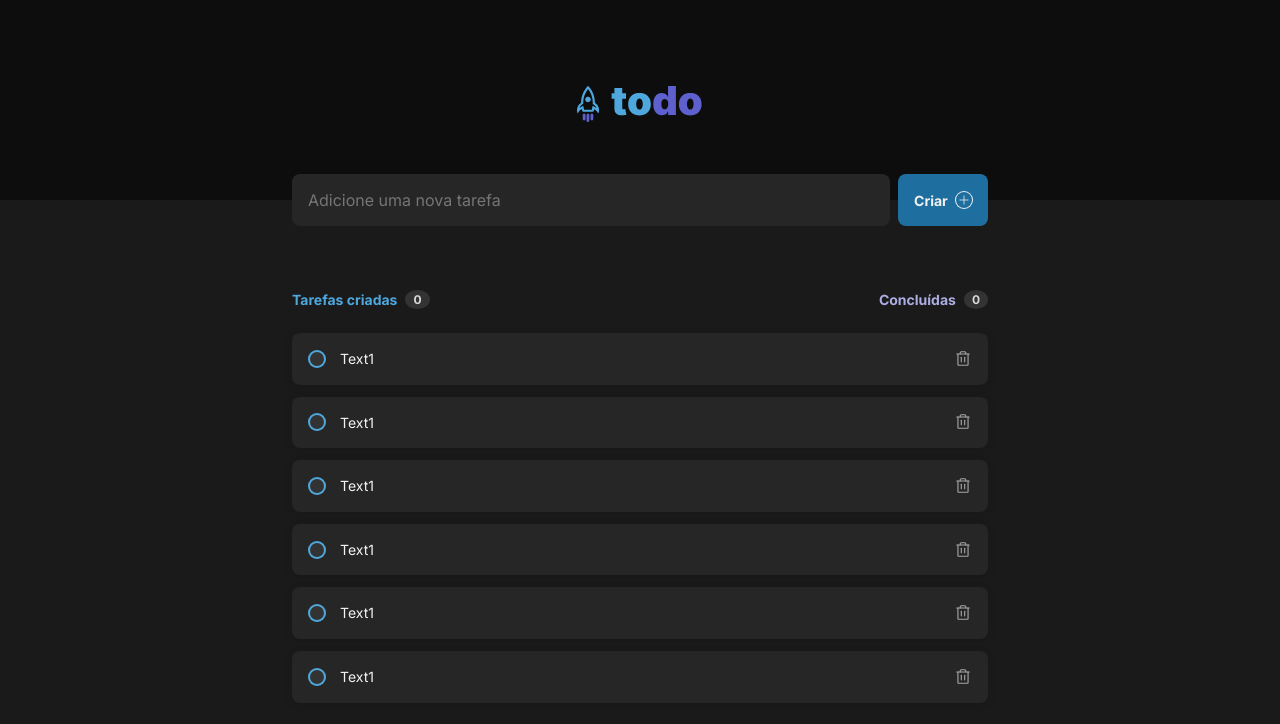
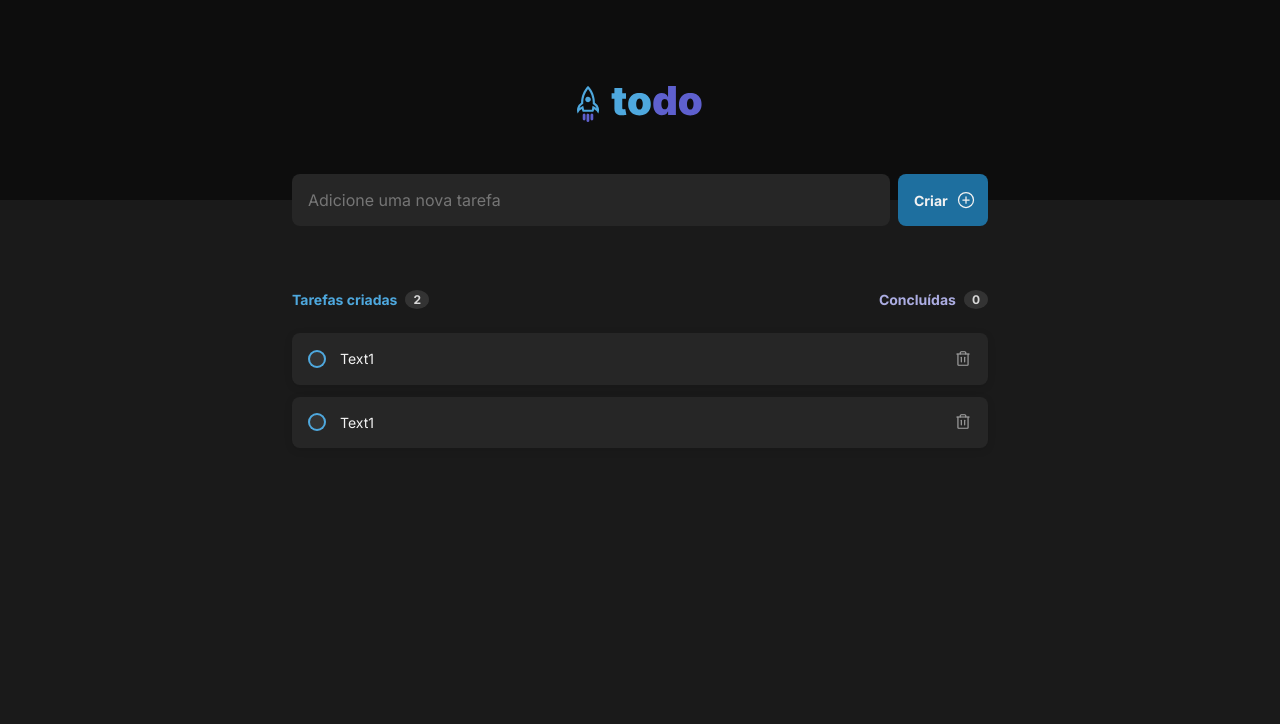
Before and after one commit to filiphis/todo-list-react, a React (Vite) app: page / in a window 1280 px wide. Shown: the top 724 px of the page. Built offline with nearby package versions, Linux system fonts and the light colour scheme.

Commit message:
Adicionando tarefas

```diff
--- a/src/components/Button/index.tsx
+++ b/src/components/Button/index.tsx
@@ -1,4 +1,4 @@
-import { Plus } from 'phosphor-react'
+import { PlusCircle } from 'phosphor-react'
 import { ReactElement } from 'react'
 import * as S from './styles'
 
@@ -10,9 +10,9 @@ export function Button() {
   return (
     <S.Wrapper>
       <>
-        Criar
         <div>
-          <Plus size={12} />
+          Criar
+          <PlusCircle size={20} />
         </div>
       </>
     </S.Wrapper>
--- a/src/components/Button/styles.ts
+++ b/src/components/Button/styles.ts
@@ -28,12 +28,9 @@ export const Wrapper = styled.button`
 
     div {
       display: flex;
-      justify-content: center;
+      gap: 0.8rem;
+      justify-content: space-around;
       align-items: center;
-      width: 1.6rem;
-      height: 1.6rem;
-      box-shadow: 0 0 0 1px ${theme.colors['gray-100']};
-      border-radius: 50%;
     }
   `}
 `
--- a/src/components/Input/@types.d.ts
+++ b/src/components/Input/@types.d.ts
@@ -1,3 +1,5 @@
-export type ButtonProps = {
+import { InputHTMLAttributes } from 'react'
+
+export type ButtonProps = InputHTMLAttributes<HTMLInputElement> & {
   placeholderText: string
 }
--- a/src/components/Input/index.tsx
+++ b/src/components/Input/index.tsx
@@ -2,6 +2,6 @@ import { ButtonProps } from './@types'
 
 import * as S from './styles'
 
-export function Input({ placeholderText }: ButtonProps) {
-  return <S.Wrapper placeholder={placeholderText}></S.Wrapper>
+export function Input({ placeholderText, ...props }: ButtonProps) {
+  return <S.Wrapper placeholder={placeholderText} {...props}></S.Wrapper>
 }
--- a/src/components/Task/styles.ts
+++ b/src/components/Task/styles.ts
@@ -89,7 +89,7 @@ export const Wrapper = styled.div`
 
   transition: transform 100ms linear, opacity 100ms linear;
   &:hover {
-    transform: translateY(-2px);
     opacity: 0.6;
+    cursor: pointer;
   }
 `
--- a/src/components/TaskList/index.tsx
+++ b/src/components/TaskList/index.tsx
@@ -10,7 +10,7 @@ export function TaskList({ tasks }: TaskListProps) {
       <header>
         <div>
           <span className="criadas">Tarefas criadas</span>
-          <span className="contador">0</span>
+          <span className="contador">{tasks.length}</span>
         </div>
         <div>
           <span className="concluidas">Concluídas</span>
--- a/src/pages/Home/index.tsx
+++ b/src/pages/Home/index.tsx
@@ -1,4 +1,3 @@
-import { Plus } from 'phosphor-react'
 import { Button } from '../../components/Button'
 import { Input } from '../../components/Input'
 import { Logo } from '../../components/Logo'
@@ -6,33 +5,31 @@ import { Task } from '../../components/Task'
 import { TaskList } from '../../components/TaskList'
 import * as S from './styles'
 import { TaskProps } from '../../components/Task/@types'
-
-const tasks: TaskProps[] = [
-  // <Task key={1} text="text1" state="padrao" />,
-  // <Task key={1} text="text1" state="padrao" />,
-  // <Task key={1} text="text1" state="padrao" />,
-  // <Task key={1} text="text1" state="padrao" />,
-  // <Task key={1} text="text1" state="padrao" />,
-  // <Task key={1} text="text1" state="padrao" />
-  { key: 1, text: 'Text1', state: 'padrao' },
-  { key: 2, text: 'Text1', state: 'padrao' },
-  { key: 3, text: 'Text1', state: 'padrao' },
-  { key: 4, text: 'Text1', state: 'padrao' },
-  { key: 5, text: 'Text1', state: 'padrao' },
-  { key: 6, text: 'Text1', state: 'padrao' }
-]
+import { useState } from 'react'
 
 export function Home() {
+  const [tasks, setTasks] = useState<TaskProps[]>([
+    { key: 5, text: 'Text1', state: 'padrao' },
+    { key: 6, text: 'Text1', state: 'padrao' }
+  ])
+
+  function handleSubmitForm() {
+    event?.preventDefault()
+    const inputTextValue = event?.target.tasktext.value
+    const taskId = new Date().getTime()
+    setTasks([...tasks, { key: taskId, text: inputTextValue, state: 'padrao' }])
+  }
+
   return (
     <>
       <S.Header>
         <Logo />
       </S.Header>
       <S.Content>
-        <div className="formContainer">
-          <Input placeholderText="Adicione uma nova tarefa" />
+        <form className="formContainer" onSubmit={handleSubmitForm}>
+          <Input placeholderText="Adicione uma nova tarefa" name="tasktext" />
           <Button />
-        </div>
+        </form>
 
         <div className="tasksContainer">
           <TaskList tasks={tasks} />
```
